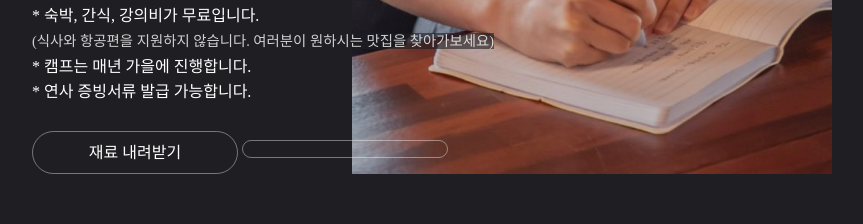
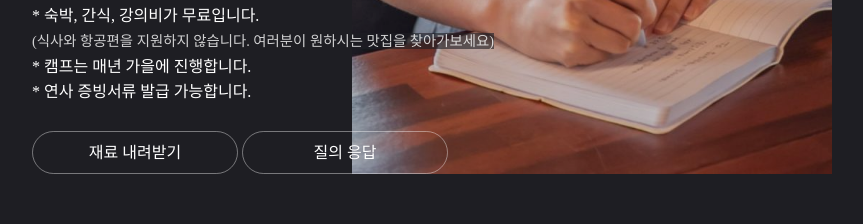
Before and after one commit to weniv/AlgorithmCamp, a plain HTML site: page index.html in a window 1280 px wide. Shown: the part 3031-3255 px from the top of the page, without its empty margins (208-1071 px from the left). Drawn offline with Linux system fonts and the light colour scheme; a web font is replaced by a local one.

Commit message:
✏️ 질의응답 텍스트 누락 수정

```diff
--- a/index.html
+++ b/index.html
@@ -177,7 +177,7 @@
 					<a class="btn-round" href="https://github.com/weniv/AlgorithmCamp/tree/main/asset"
 						target="_blank">재료 내려받기</a>
 					<a class="btn-round" href="https://github.com/weniv/AlgorithmCamp/tree/main/Q&A"
-						target="_blank"></a>
+						target="_blank">질의 응답</a>
 				</div>
 				<p class="cont3">위니브</p>
 			</div>
```
